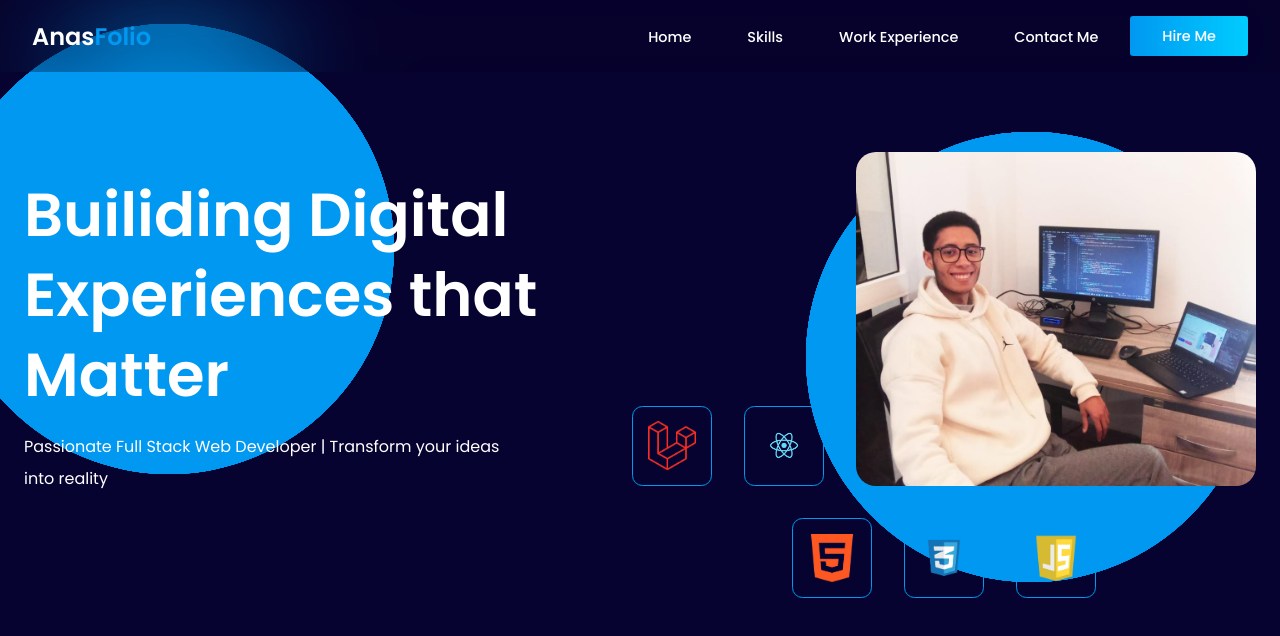
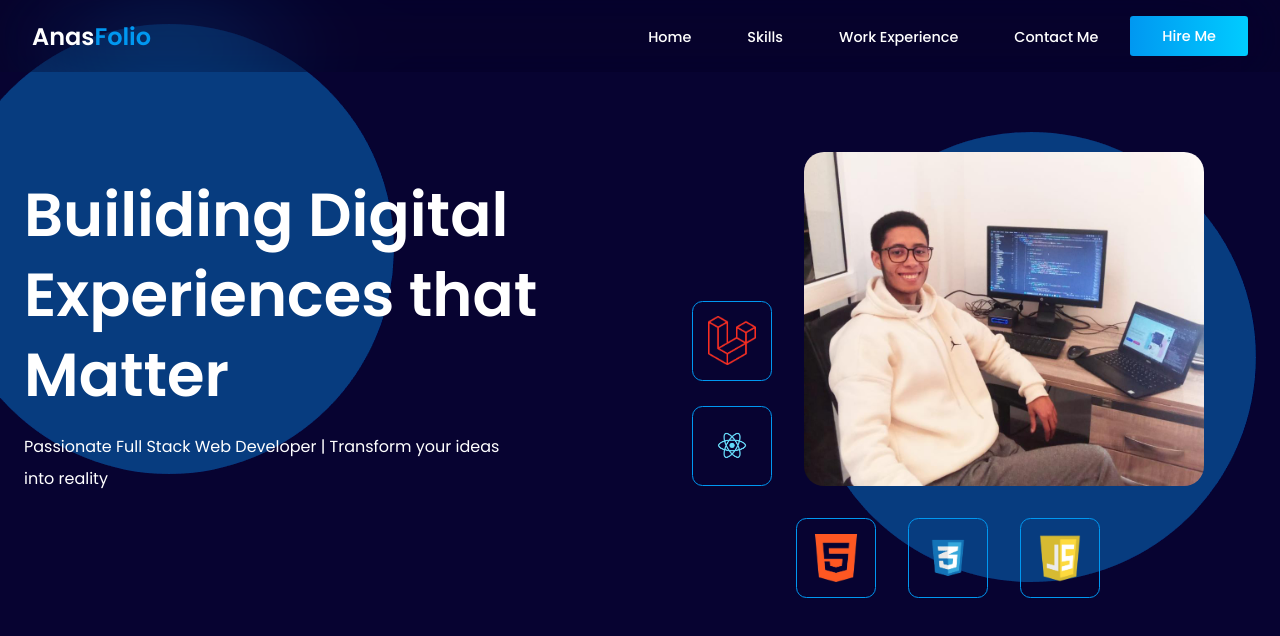
Before and after one commit to anas-er25/AnasFolio, a React (Vite) app: page / in a window 1280 px wide. Shown: the top 636 px of the page. Built offline with nearby package versions, Linux system fonts and the light colour scheme.

Commit message:
add a similar stayle in Hero.css

```diff
--- a/src/Components/Hero/Hero.css
+++ b/src/Components/Hero/Hero.css
@@ -10,11 +10,11 @@
   width: 28.125rem;
   height: 28.125rem;
   border-radius: 28.125rem;
-  background: #0098f1;
+  /* background: #0098f1; */
+  background: rgba(0, 152, 241, .04);/*here to control the opacity color you need */
   position: absolute;
   z-index: -1;
-  opacity: 1;
-  /* filter: blur(255px); */
+
 }
 
 .hero-container ::after {
@@ -89,6 +89,14 @@
 .hero-img > div > img:hover,
 .tech-icon img:hover {
   transform: translateX(-0.5rem);
+}
+
+/* add this for icons */
+.tech-icon-laravel-react{
+  display: flex;
+  gap: 25px;
+  flex-direction: column;
+
 }
 
 @media (max-width: 1025px) {
--- a/src/Components/Hero/Hero.jsx
+++ b/src/Components/Hero/Hero.jsx
@@ -14,6 +14,7 @@ const Hero = () => {
 
         <div className="hero-img">
           <div>
+            <span className="tech-icon-laravel-react">
             <div className="tech-icon">
               <img
                 src="./assets/images/lara.png"
@@ -28,6 +29,7 @@ const Hero = () => {
                 className="icon"
               />
             </div>
+            </span>
             <img src="./assets/images/anas.jpg" alt="My image" />
           </div>
           <div>
```
